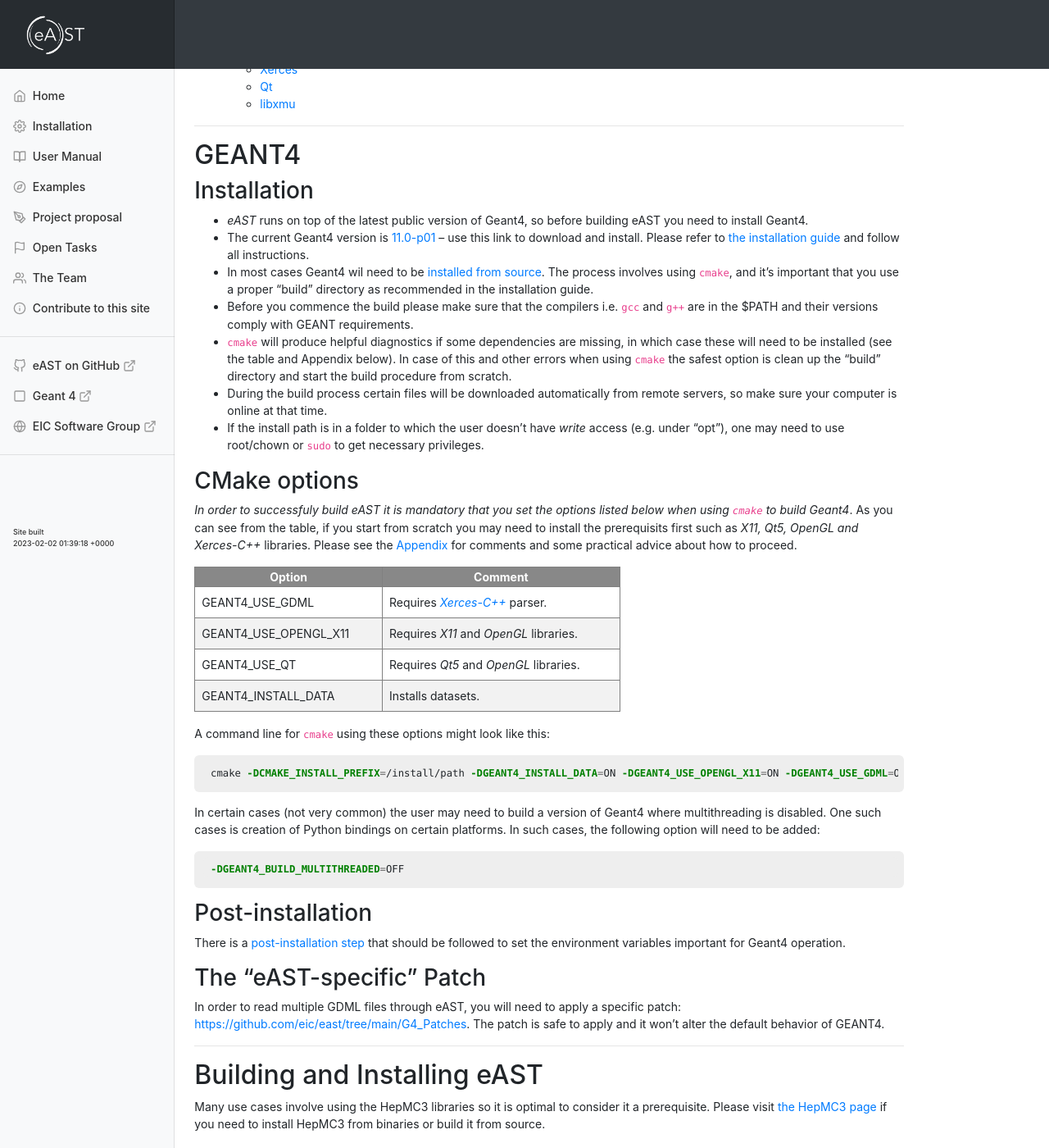
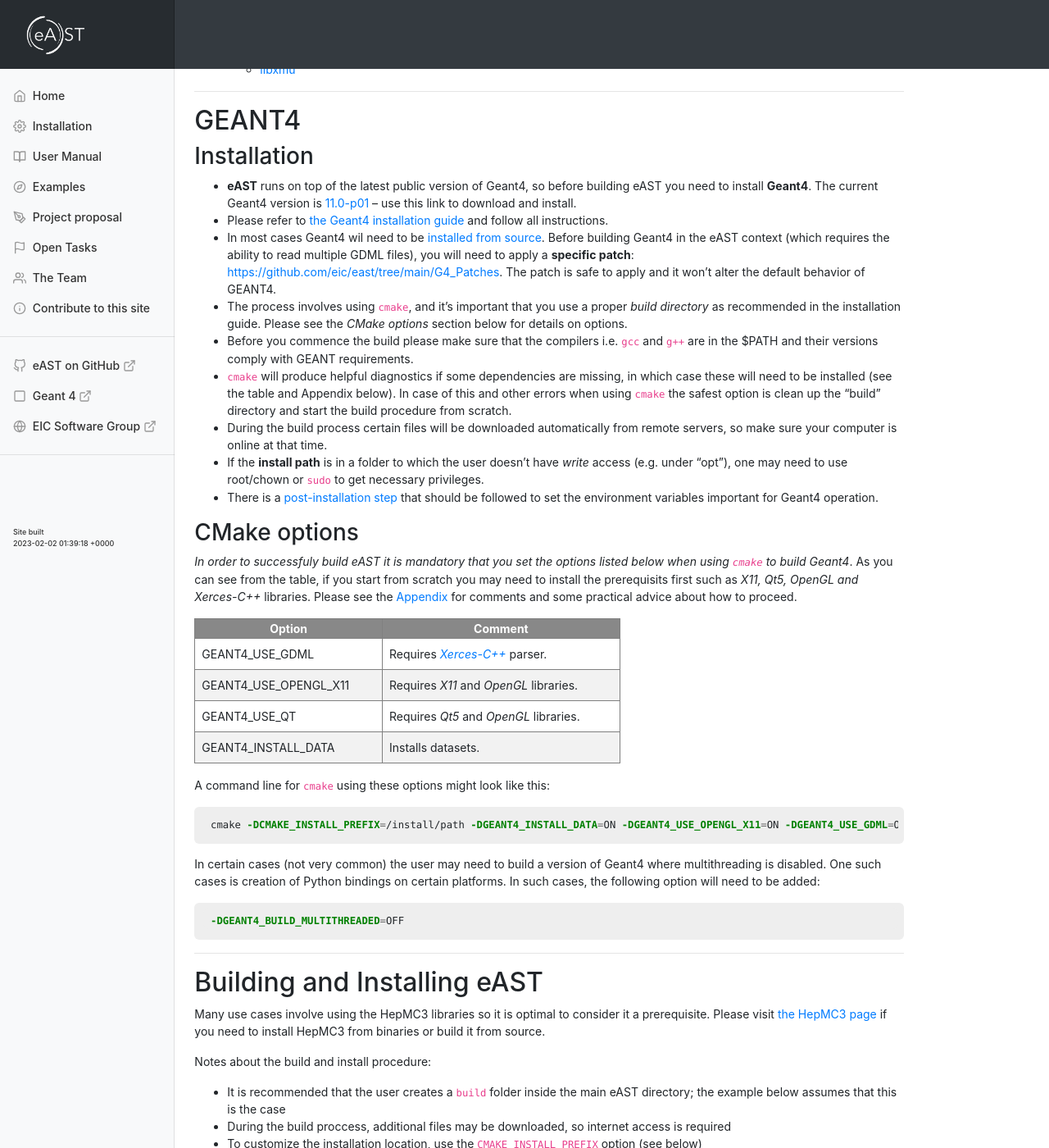
Before and after one commit to eic/east, a Jekyll site: the page built from docs/_content/installation.md, in a window 1280 px wide and 1400 px high, scrolled down 231 px. Shown: the whole window at 82% size. Built offline with Jekyll 4.4.1, drawn with Linux system fonts in a browser that asks for light colours; nearby versions of some CDN libraries.

Commit message:
Updates of the installation page

````diff
--- a/docs/_content/installation.md
+++ b/docs/_content/installation.md
@@ -38,12 +38,17 @@
 
 ### Installation
 
-* *eAST* runs on top of the latest public version of Geant4,
-so before building eAST you need to install Geant4.
-* The current Geant4 version is [11.0-p01](https://geant4.web.cern.ch/support/download){:target="_blank"} -- use
-this link to download and install. Please refer to [the installation guide](https://geant4-userdoc.web.cern.ch/UsersGuides/InstallationGuide/html/index.html){:target="_blank"} and follow all instructions.
-* In most cases Geant4 wil need to be [installed from source](https://geant4-userdoc.web.cern.ch/UsersGuides/InstallationGuide/html/installguide.html){:target="_blank"}. The process involves using `cmake`, and it's
-important that you use a proper "build" directory as recommended in the installation guide.
+* __eAST__ runs on top of the latest public version of Geant4, so before building eAST you need to install __Geant4__.
+The current Geant4 version is [11.0-p01](https://geant4.web.cern.ch/support/download){:target="_blank"} -- use
+this link to download and install.
+* Please refer to [the Geant4 installation guide](https://geant4-userdoc.web.cern.ch/UsersGuides/InstallationGuide/html/index.html){:target="_blank"} and follow all instructions.
+* In most cases Geant4 wil need to be [installed from source](https://geant4-userdoc.web.cern.ch/UsersGuides/InstallationGuide/html/installguide.html){:target="_blank"}. Before building Geant4 in the eAST context (which requires
+the ability to read multiple GDML files), you will need to apply a __specific patch__:
+[https://github.com/eic/east/tree/main/G4_Patches](https://github.com/eic/east/tree/main/G4_Patches){:target="_blank"}.
+The patch is safe to apply and it won't alter the default behavior of GEANT4.
+* The process involves using `cmake`, and it's
+important that you use a proper _build directory_ as recommended in the installation guide.
+Please see the _CMake options_ section below for details on options.
 * Before you commence the build please make sure that the compilers i.e. `gcc` and `g++` are in the $PATH
 and their versions comply with GEANT requirements.
 * `cmake` will produce helpful diagnostics if some dependencies are missing, in which case these
@@ -52,7 +57,8 @@
 start the build procedure from scratch.
 * During the build process certain files will be downloaded automatically from remote servers,
 so make sure your computer is online at that time.
-* If the install path is in a folder to which the user doesn't have _write_ access (e.g. under "opt"), one may need to use root/chown or `sudo` to get necessary privileges.
+* If the __install path__ is in a folder to which the user doesn't have _write_ access (e.g. under "opt"), one may need to use root/chown or `sudo` to get necessary privileges.
+* There is a [post-installation step](https://geant4-userdoc.web.cern.ch/UsersGuides/InstallationGuide/html/postinstall.html){:target="_blank"} that should be followed to set the environment variables important for Geant4 operation.
 
 
 ### CMake options
@@ -95,14 +101,6 @@
 -DGEANT4_BUILD_MULTITHREADED=OFF
 ```
 
-### Post-installation
-
-There is a [post-installation step](https://geant4-userdoc.web.cern.ch/UsersGuides/InstallationGuide/html/postinstall.html){:target="_blank"} that should be followed to set the environment variables important for Geant4 operation.
-
-### The "eAST-specific" Patch
-
-In order to read multiple GDML files through eAST, you will need to apply a specific patch: [https://github.com/eic/east/tree/main/G4_Patches](https://github.com/eic/east/tree/main/G4_Patches){:target="_blank"}.
-The patch is safe to apply and it won't alter the default behavior of GEANT4.
 
 ---
 
````
